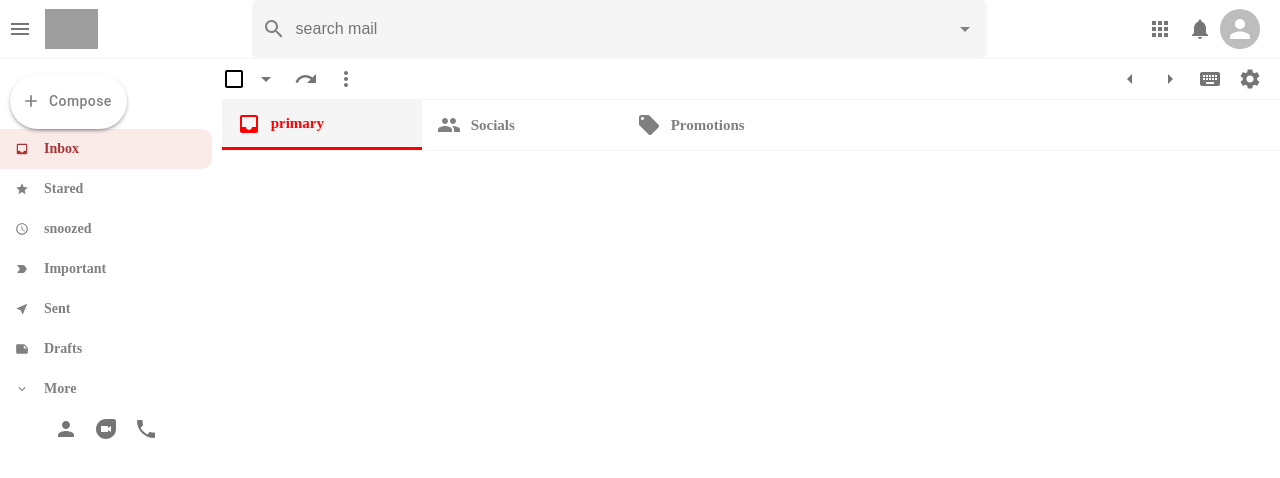
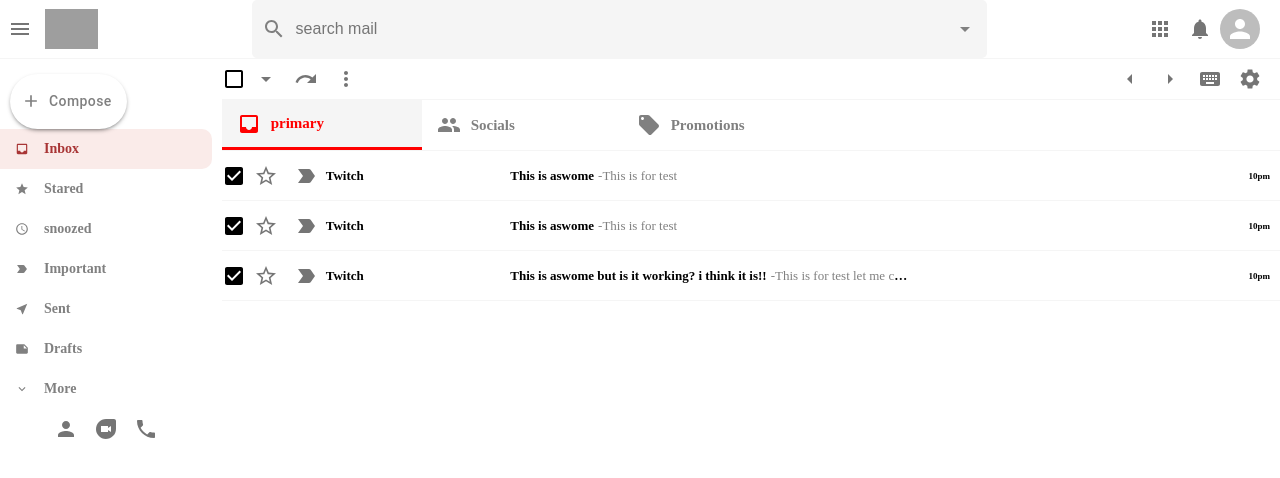
Before and after one commit to Sankaranarayanankm/Gmail-Clone, a React (Create React App) app: page / in a window 1280 px wide. Shown: the top 478 px of the page. Built offline with nearby package versions, Linux system fonts and the light colour scheme; grey boxes are pictures that could not be loaded.

Commit message:
added emailrow component which will render the list of the emails

```diff
--- a/src/Component/Email/EmailList.js
+++ b/src/Component/Email/EmailList.js
@@ -15,6 +15,7 @@ import CheckBoxOutlineBlankIcon from "@mui/icons-material/CheckBoxOutlineBlank";
 import RedoIcon from "@mui/icons-material/Redo";
 import { IconButton } from "@mui/material";
 import Section from "../Section/Section";
+import EmailRow from "./EmailRow";
 const EmailList = () => {
   return (
     <div className="emailList">
@@ -51,6 +52,26 @@ const EmailList = () => {
         <Section Icon={PeopleIcon} title={"Socials"} color="blue" />
         <Section Icon={LocalOfferIcon} title={"Promotions"} color="green" />
       </div>
+      <div className="emailList__list">
+        <EmailRow
+          title="Twitch"
+          subject="This is aswome"
+          description="This is for test"
+          time="10pm"
+        />
+        <EmailRow
+          title="Twitch"
+          subject="This is aswome"
+          description="This is for test"
+          time="10pm"
+        />
+        <EmailRow
+          title="Twitch"
+          subject="This is aswome but is it working? i think it is!!"
+          description="This is for test let me check this one right now"
+          time="10pm"
+        />
+      </div>
     </div>
   );
 };
--- /dev/null
+++ b/src/Component/Email/EmailRow.css
@@ -0,0 +1,50 @@
+.emailRow {
+  display: flex;
+  /* justify-content: space-between; */
+  align-items: center;
+  height: 50px;
+  border-bottom: 1px solid whitesmoke;
+  cursor: pointer;
+  z-index: 999;
+}
+.emailRow:hover {
+  border-top: 1px solid whitesmoke;
+  box-shadow: 1px 4px 4px -2px rgba(0, 0, 0, 0.4);
+}
+
+.emailRow__options {
+  display: flex;
+  align-items: center;
+}
+
+.emailRow__message {
+  display: flex;
+  flex: 0.8;
+  font-size: 13px;
+  align-items: center;
+  /* justify-content: center; */
+}
+
+.emailRow__message > h4 {
+  width: 400px;
+  white-space: nowrap;
+  overflow: hidden;
+  text-overflow: ellipsis;
+}
+
+.emailRow__title {
+  flex: 0.2;
+  font-size: 13px;
+}
+
+.emailRow__time {
+  font-size: 9px;
+  padding-right: 10px;
+  font-weight: bold;
+}
+
+.emailRow__description {
+  color: gray;
+  font-weight: lighter;
+  margin-left: 4px;
+}
--- /dev/null
+++ b/src/Component/Email/EmailRow.js
@@ -0,0 +1,36 @@
+import React from "react";
+import "./EmailRow.css";
+import {
+  CheckBox,
+  LabelImportantOutlined,
+  Message,
+  StarBorderOutlined,
+} from "@mui/icons-material";
+import { IconButton } from "@mui/material";
+
+const EmailRow = ({ title, subject, description, time, id }) => {
+  return (
+    <div className="emailRow">
+      <div className="emailRow__options">
+        <CheckBox />
+        <IconButton>
+          <StarBorderOutlined />
+        </IconButton>
+        <IconButton>
+          <LabelImportantOutlined />
+        </IconButton>
+      </div>
+      <h3 className="emailRow__title">{title}</h3>
+      <div className="emailRow__message">
+        <h4>
+          {subject}
+          <span className="emailRow__description">-{description}</span>
+        </h4>
+        {/* {subject} */}
+      </div>
+      <p className="emailRow__time">{time}</p>
+    </div>
+  );
+};
+
+export default EmailRow;
```
Also changed, not shown: src/Component/Email/EmailList.css (line endings or trailing spaces).
